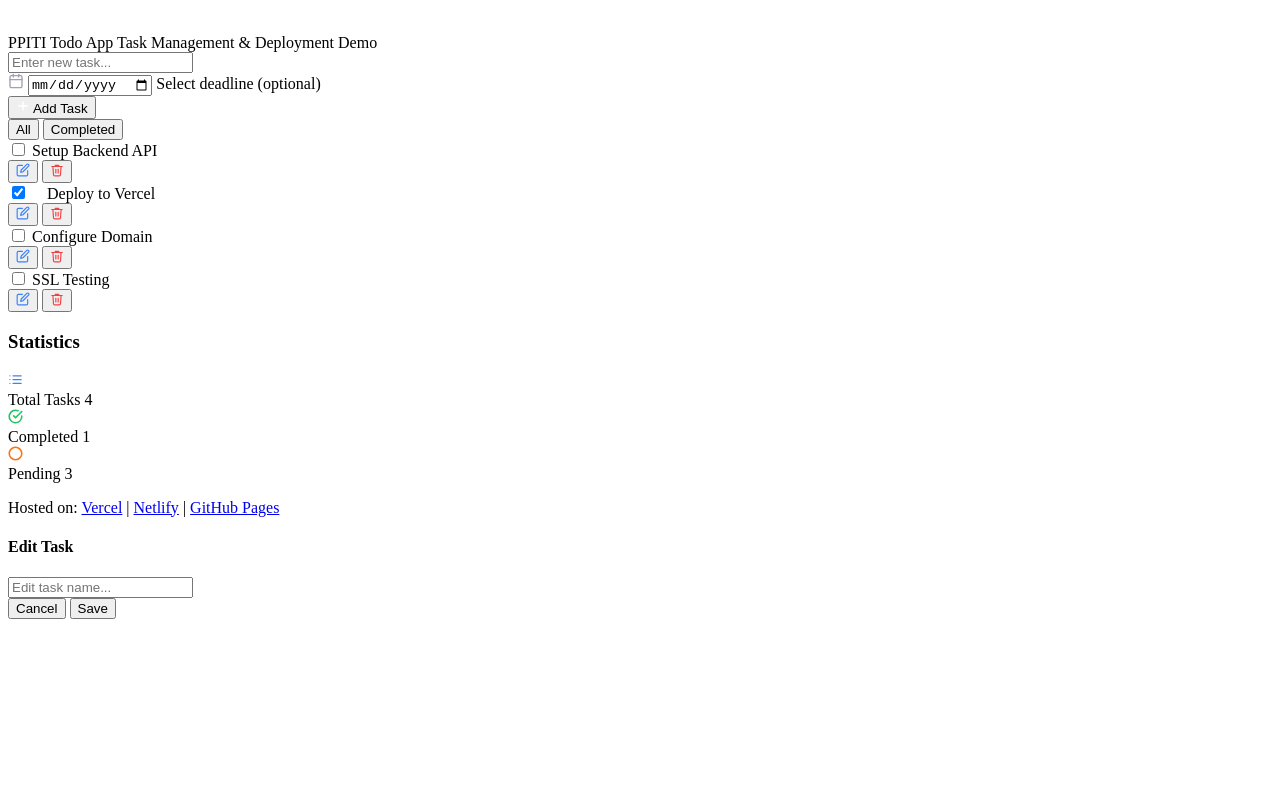
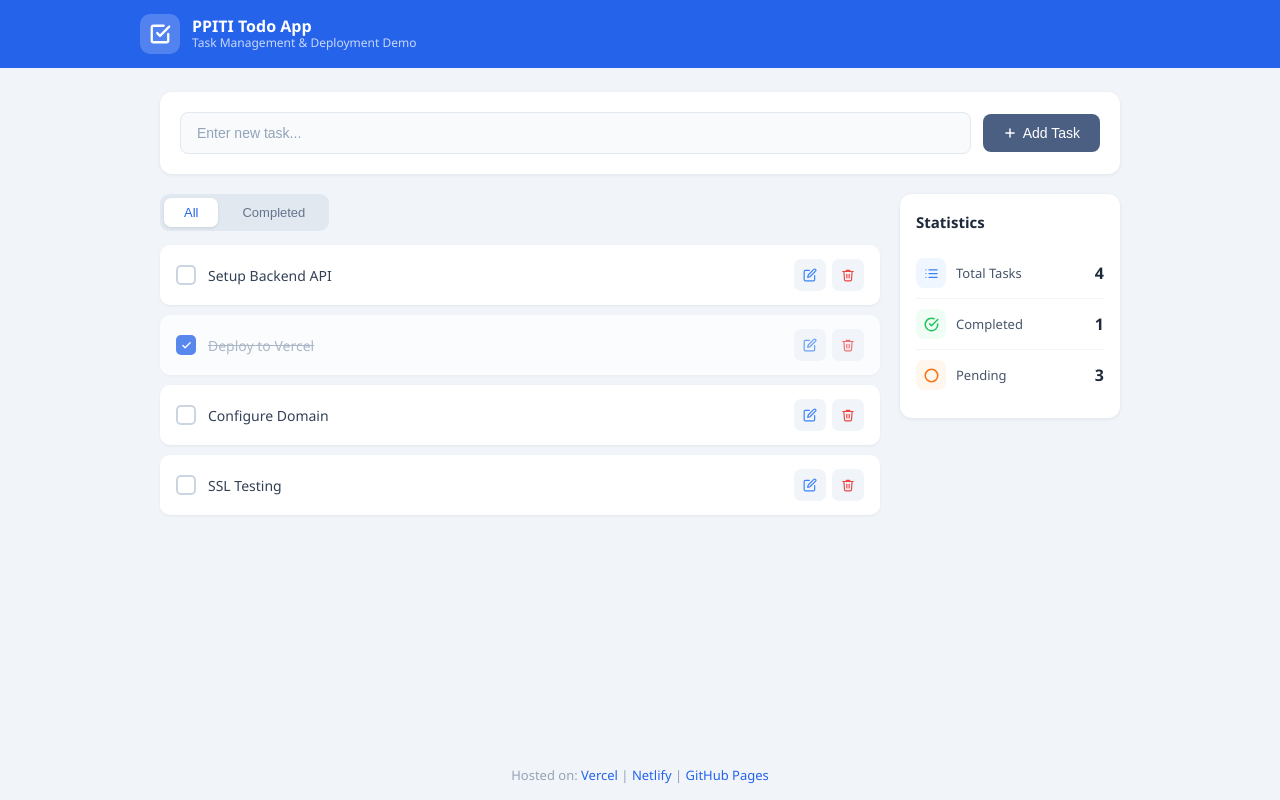
Before and after one commit to odiioddong/todo-list-ppiti, a plain HTML site: page FE/index.html in a window 1280 px wide. Drawn offline with Linux system fonts and the light colour scheme.

Commit message:
styling n hilangin field dateline

```diff
--- a/FE/index.html
+++ b/FE/index.html
@@ -27,23 +27,13 @@
 
     <!-- INPUT CARD -->
     <div class="card input-card">
-      <input
-        type="text"
-        class="task-input"
-        id="taskInput"
-        placeholder="Enter new task..."
-      />
       <div class="input-row">
-        <div class="date-wrap">
-          <svg class="date-icon" width="16" height="16" viewBox="0 0 24 24" fill="none" stroke="#9ca3af" stroke-width="2" stroke-linecap="round" stroke-linejoin="round">
-            <rect x="3" y="4" width="18" height="18" rx="2" ry="2"></rect>
-            <line x1="16" y1="2" x2="16" y2="6"></line>
-            <line x1="8" y1="2" x2="8" y2="6"></line>
-            <line x1="3" y1="10" x2="21" y2="10"></line>
-          </svg>
-          <input type="date" class="date-input" id="deadlineInput" placeholder="Select deadline (optional)" />
-          <span class="date-placeholder" id="datePlaceholder">Select deadline (optional)</span>
-        </div>
+        <input
+          type="text"
+          class="task-input"
+          id="taskInput"
+          placeholder="Enter new task..."
+        />
         <button class="btn-add" id="addBtn" onclick="addTask()">
           <svg width="14" height="14" viewBox="0 0 24 24" fill="none" stroke="white" stroke-width="2.5" stroke-linecap="round" stroke-linejoin="round">
             <line x1="12" y1="5" x2="12" y2="19"></line>
@@ -131,21 +121,14 @@
 
   <script>
     let tasks = [
-      { id: 1, name: 'Setup Backend API', completed: false, deadline: '' },
-      { id: 2, name: 'Deploy to Vercel', completed: true, deadline: '' },
-      { id: 3, name: 'Configure Domain', completed: false, deadline: '' },
-      { id: 4, name: 'SSL Testing', completed: false, deadline: '' },
+      { id: 1, name: 'Setup Backend API', completed: false },
+      { id: 2, name: 'Deploy to Vercel', completed: true },
+      { id: 3, name: 'Configure Domain', completed: false },
+      { id: 4, name: 'SSL Testing', completed: false },
     ];
     let nextId = 5;
     let currentTab = 'all';
     let editingId = null;
-
-    const dateInput = document.getElementById('deadlineInput');
-    const datePlaceholder = document.getElementById('datePlaceholder');
-
-    dateInput.addEventListener('change', () => {
-      datePlaceholder.style.display = dateInput.value ? 'none' : 'block';
-    });
 
     function renderTasks() {
       const list = document.getElementById('taskList');
@@ -201,10 +184,8 @@
       const input = document.getElementById('taskInput');
       const name = input.value.trim();
       if (!name) return;
-      tasks.push({ id: nextId++, name, completed: false, deadline: dateInput.value });
+      tasks.push({ id: nextId++, name, completed: false });
       input.value = '';
-      dateInput.value = '';
-      datePlaceholder.style.display = 'block';
       renderTasks();
     }
 
--- a/FE/main.css
+++ b/FE/main.css
@@ -0,0 +1,431 @@
+/* ===== RESET & BASE ===== */
+*, *::before, *::after {
+  box-sizing: border-box;
+  margin: 0;
+  padding: 0;
+}
+
+body {
+  font-family: 'Segoe UI', system-ui, -apple-system, sans-serif;
+  background: #f1f5f9;
+  color: #1e293b;
+  min-height: 100vh;
+  display: flex;
+  flex-direction: column;
+}
+
+/* ===== HEADER ===== */
+.header {
+  background: #2563eb;
+  padding: 14px 24px;
+}
+
+.header-inner {
+  max-width: 1000px;
+  margin: 0 auto;
+}
+
+.logo-wrap {
+  display: flex;
+  align-items: center;
+  gap: 12px;
+}
+
+.logo-icon {
+  width: 40px;
+  height: 40px;
+  background: rgba(255, 255, 255, 0.2);
+  border-radius: 10px;
+  display: flex;
+  align-items: center;
+  justify-content: center;
+  flex-shrink: 0;
+}
+
+.logo-text {
+  display: flex;
+  flex-direction: column;
+}
+
+.logo-title {
+  font-size: 16px;
+  font-weight: 700;
+  color: white;
+  line-height: 1.2;
+}
+
+.logo-subtitle {
+  font-size: 12px;
+  color: rgba(255, 255, 255, 0.75);
+  line-height: 1.2;
+}
+
+/* ===== MAIN ===== */
+.main {
+  flex: 1;
+  max-width: 1000px;
+  width: 100%;
+  margin: 0 auto;
+  padding: 24px 20px;
+}
+
+/* ===== INPUT CARD ===== */
+.card {
+  background: white;
+  border-radius: 12px;
+  padding: 20px;
+  box-shadow: 0 1px 4px rgba(0,0,0,0.07);
+}
+
+.input-card {
+  margin-bottom: 20px;
+}
+
+.input-row {
+  display: flex;
+  align-items: center;
+  gap: 12px;
+}
+
+.task-input {
+  flex: 1;
+  padding: 12px 16px;
+  border: 1.5px solid #e2e8f0;
+  border-radius: 8px;
+  font-size: 14px;
+  color: #1e293b;
+  outline: none;
+  transition: border-color 0.2s;
+  background: #f8fafc;
+}
+
+.task-input:focus {
+  border-color: #2563eb;
+  background: white;
+}
+
+.task-input::placeholder {
+  color: #94a3b8;
+}
+
+/* Add button */
+.btn-add {
+  display: flex;
+  align-items: center;
+  gap: 6px;
+  padding: 11px 20px;
+  background: #4b5f82;
+  color: white;
+  border: none;
+  border-radius: 8px;
+  font-size: 14px;
+  font-weight: 500;
+  cursor: pointer;
+  white-space: nowrap;
+  flex-shrink: 0;
+  transition: background 0.2s;
+}
+
+.btn-add:hover {
+  background: #2563eb;
+}
+
+/* ===== CONTENT AREA ===== */
+.content-area {
+  display: flex;
+  gap: 20px;
+  align-items: flex-start;
+}
+
+/* ===== TASK SECTION ===== */
+.task-section {
+  flex: 1;
+  min-width: 0;
+}
+
+/* TABS */
+.tabs {
+  display: flex;
+  gap: 4px;
+  margin-bottom: 14px;
+  background: #e2e8f0;
+  padding: 4px;
+  border-radius: 9px;
+  width: fit-content;
+}
+
+.tab {
+  padding: 7px 20px;
+  border: none;
+  border-radius: 7px;
+  font-size: 13px;
+  font-weight: 500;
+  cursor: pointer;
+  background: transparent;
+  color: #64748b;
+  transition: all 0.18s;
+}
+
+.tab.active {
+  background: white;
+  color: #2563eb;
+  box-shadow: 0 1px 3px rgba(0,0,0,0.1);
+}
+
+/* TASK LIST */
+.task-list {
+  display: flex;
+  flex-direction: column;
+  gap: 10px;
+}
+
+.task-item {
+  background: white;
+  border-radius: 10px;
+  padding: 14px 16px;
+  display: flex;
+  align-items: center;
+  gap: 12px;
+  box-shadow: 0 1px 3px rgba(0,0,0,0.06);
+  transition: box-shadow 0.2s;
+}
+
+.task-item:hover {
+  box-shadow: 0 2px 8px rgba(0,0,0,0.1);
+}
+
+.task-item.completed {
+  opacity: 0.75;
+}
+
+/* Checkbox */
+.checkbox-wrap {
+  display: flex;
+  align-items: center;
+  cursor: pointer;
+  flex-shrink: 0;
+}
+
+.checkbox-wrap input[type="checkbox"] {
+  display: none;
+}
+
+.custom-checkbox {
+  width: 20px;
+  height: 20px;
+  border: 2px solid #cbd5e1;
+  border-radius: 5px;
+  display: flex;
+  align-items: center;
+  justify-content: center;
+  transition: all 0.18s;
+  background: white;
+}
+
+.custom-checkbox.checked {
+  background: #2563eb;
+  border-color: #2563eb;
+}
+
+/* Task name */
+.task-name {
+  flex: 1;
+  font-size: 14px;
+  color: #334155;
+  font-weight: 400;
+}
+
+.task-name.strikethrough {
+  text-decoration: line-through;
+  color: #94a3b8;
+}
+
+/* Task actions */
+.task-actions {
+  display: flex;
+  gap: 6px;
+  flex-shrink: 0;
+}
+
+.action-btn {
+  width: 32px;
+  height: 32px;
+  border: none;
+  border-radius: 7px;
+  background: #f1f5f9;
+  cursor: pointer;
+  display: flex;
+  align-items: center;
+  justify-content: center;
+  transition: background 0.15s;
+}
+
+.action-btn:hover {
+  background: #e2e8f0;
+}
+
+/* ===== STATS CARD ===== */
+.stats-card {
+  width: 220px;
+  flex-shrink: 0;
+  background: white;
+  border-radius: 12px;
+  padding: 18px 16px;
+  box-shadow: 0 1px 4px rgba(0,0,0,0.07);
+}
+
+.stats-title {
+  font-size: 15px;
+  font-weight: 600;
+  color: #1e293b;
+  margin-bottom: 16px;
+}
+
+.stat-row {
+  display: flex;
+  align-items: center;
+  gap: 10px;
+  padding: 10px 0;
+  border-bottom: 1px solid #f1f5f9;
+}
+
+.stat-row:last-child {
+  border-bottom: none;
+}
+
+.stat-icon-wrap {
+  width: 30px;
+  height: 30px;
+  border-radius: 8px;
+  display: flex;
+  align-items: center;
+  justify-content: center;
+  flex-shrink: 0;
+}
+
+.stat-icon-wrap.blue  { background: #eff6ff; }
+.stat-icon-wrap.green { background: #f0fdf4; }
+.stat-icon-wrap.orange{ background: #fff7ed; }
+
+.stat-label {
+  flex: 1;
+  font-size: 13px;
+  color: #475569;
+}
+
+.stat-value {
+  font-size: 16px;
+  font-weight: 700;
+  color: #1e293b;
+}
+
+/* ===== FOOTER ===== */
+.footer {
+  text-align: center;
+  padding: 16px;
+  font-size: 13px;
+  color: #94a3b8;
+}
+
+.footer-link {
+  color: #2563eb;
+  text-decoration: none;
+}
+
+.footer-link:hover {
+  text-decoration: underline;
+}
+
+/* ===== MODAL ===== */
+.modal-overlay {
+  display: none;
+  position: fixed;
+  inset: 0;
+  background: rgba(15, 23, 42, 0.4);
+  z-index: 100;
+  align-items: center;
+  justify-content: center;
+}
+
+.modal-overlay.active {
+  display: flex;
+}
+
+.modal {
+  background: white;
+  border-radius: 14px;
+  padding: 24px;
+  width: 90%;
+  max-width: 400px;
+  box-shadow: 0 10px 40px rgba(0,0,0,0.15);
+}
+
+.modal-title {
+  font-size: 16px;
+  font-weight: 600;
+  margin-bottom: 14px;
+  color: #1e293b;
+}
+
+.modal-buttons {
+  display: flex;
+  justify-content: flex-end;
+  gap: 10px;
+  margin-top: 16px;
+}
+
+.btn-cancel {
+  padding: 9px 18px;
+  border: 1.5px solid #e2e8f0;
+  border-radius: 8px;
+  background: white;
+  font-size: 14px;
+  cursor: pointer;
+  color: #64748b;
+  transition: background 0.15s;
+}
+
+.btn-cancel:hover {
+  background: #f1f5f9;
+}
+
+.btn-save {
+  padding: 9px 18px;
+  border: none;
+  border-radius: 8px;
+  background: #2563eb;
+  color: white;
+  font-size: 14px;
+  font-weight: 500;
+  cursor: pointer;
+  transition: background 0.15s;
+}
+
+.btn-save:hover {
+  background: #1d4ed8;
+}
+
+/* ===== EMPTY STATE ===== */
+.empty-msg {
+  text-align: center;
+  color: #94a3b8;
+  font-size: 14px;
+  padding: 32px 0;
+}
+
+/* ===== RESPONSIVE ===== */
+@media (max-width: 640px) {
+  .content-area {
+    flex-direction: column;
+  }
+  .stats-card {
+    width: 100%;
+  }
+  .input-row {
+    flex-direction: column;
+    align-items: stretch;
+  }
+  .btn-add {
+    justify-content: center;
+  }
+}
```
